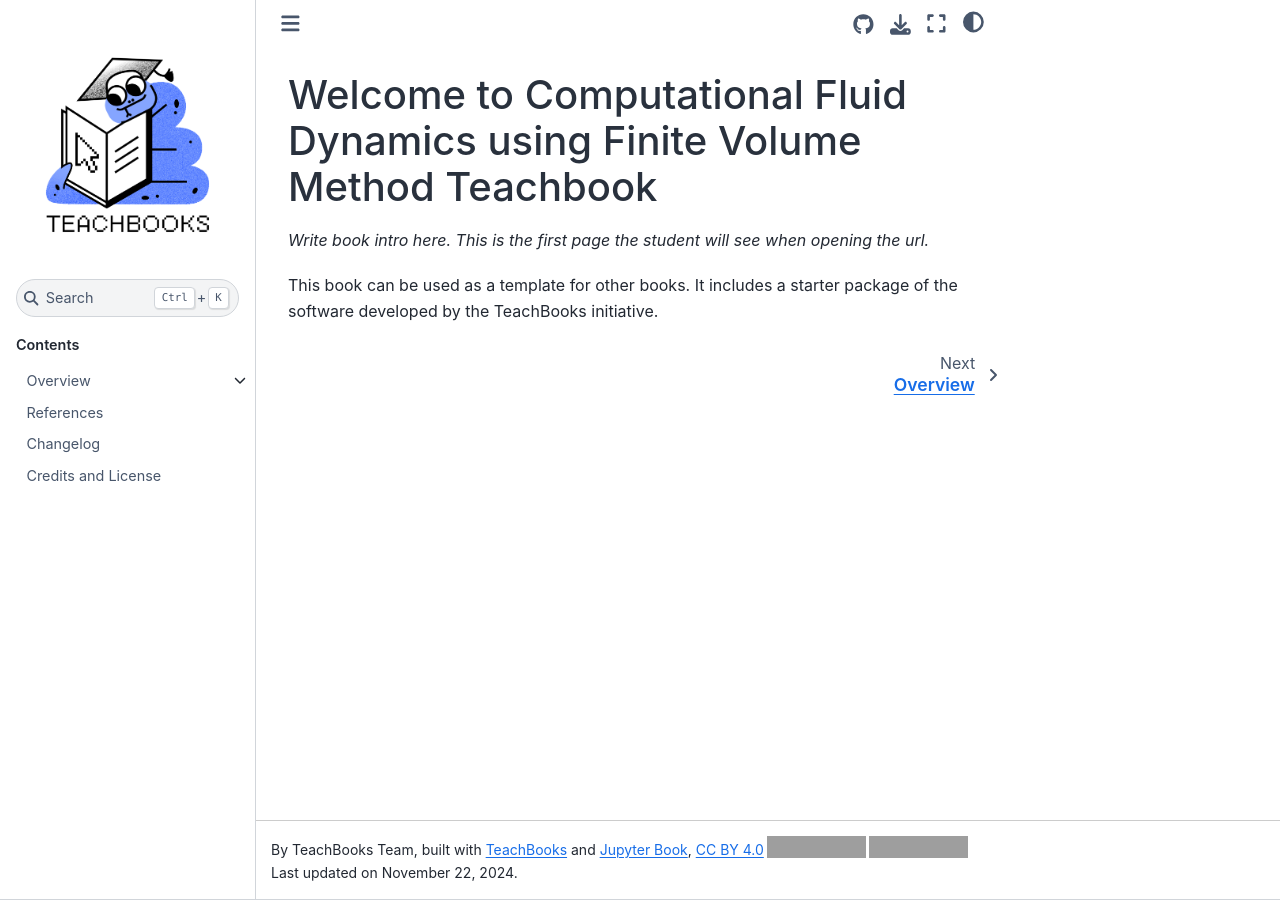
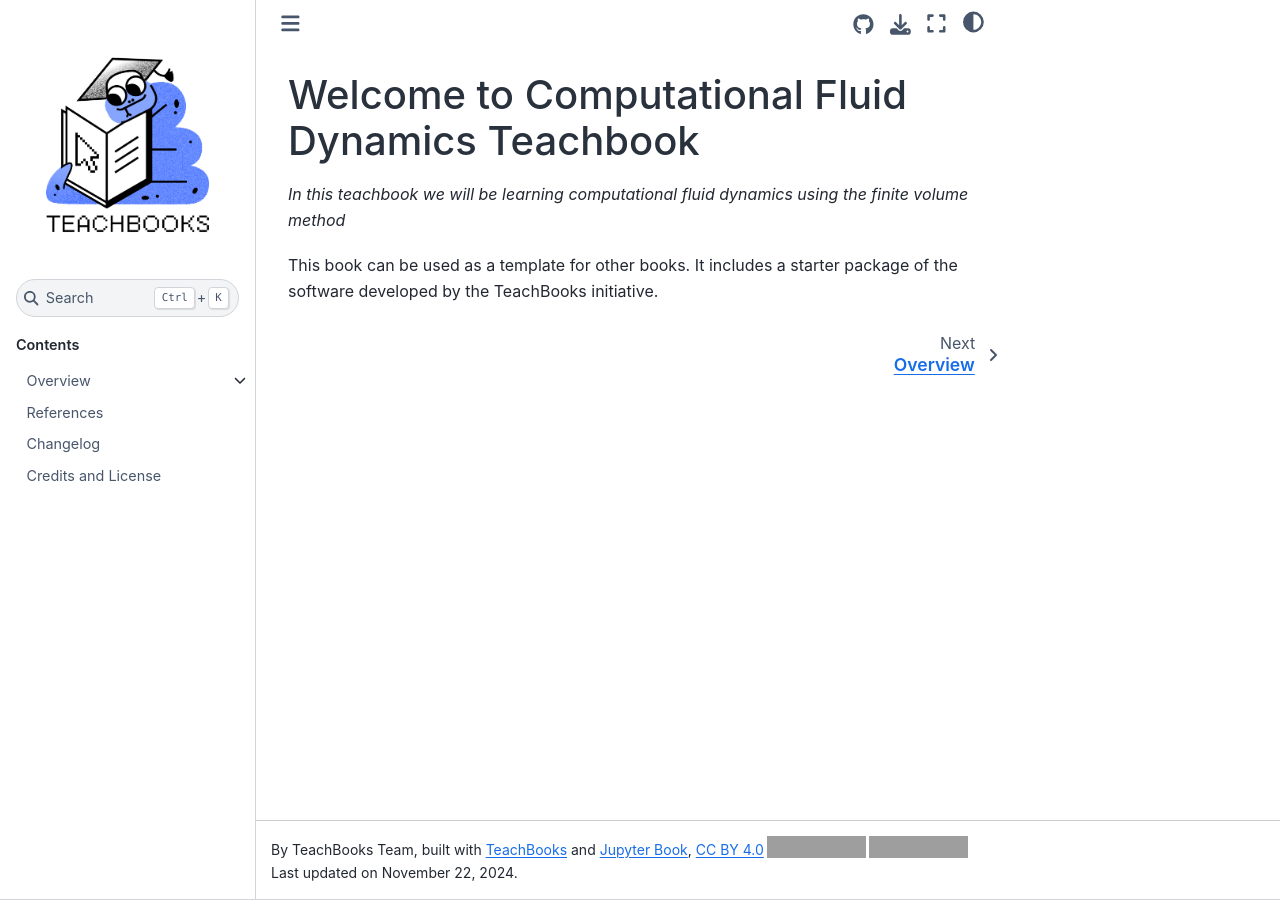
Before and after one commit to kameshanupindi/test_book, a Jupyter Book: the page built from book/intro.md, in a window 1280 px wide. Built offline with Jupyter Book 1.0.4 settings and Sphinx 7.4.7 and the Sphinx Book theme 1.1.4, drawn with Linux system fonts in a browser that asks for light colours; comment, search, counter and statistics services are not loaded; grey boxes are pictures that could not be loaded.

Commit message:
Update intro.md

```diff
--- a/book/intro.md
+++ b/book/intro.md
@@ -1,6 +1,6 @@
 (intro)=
-# Welcome to Computational Fluid Dynamics using Finite Volume Method Teachbook
+# Welcome to Computational Fluid Dynamics Teachbook
 
-_Write book intro here. This is the first page the student will see when opening the url._
+_In this teachbook we will be learning computational fluid dynamics using the finite volume method_
 
 This book can be used as a template for other books. It includes a starter package of the software developed by the TeachBooks initiative.
```
